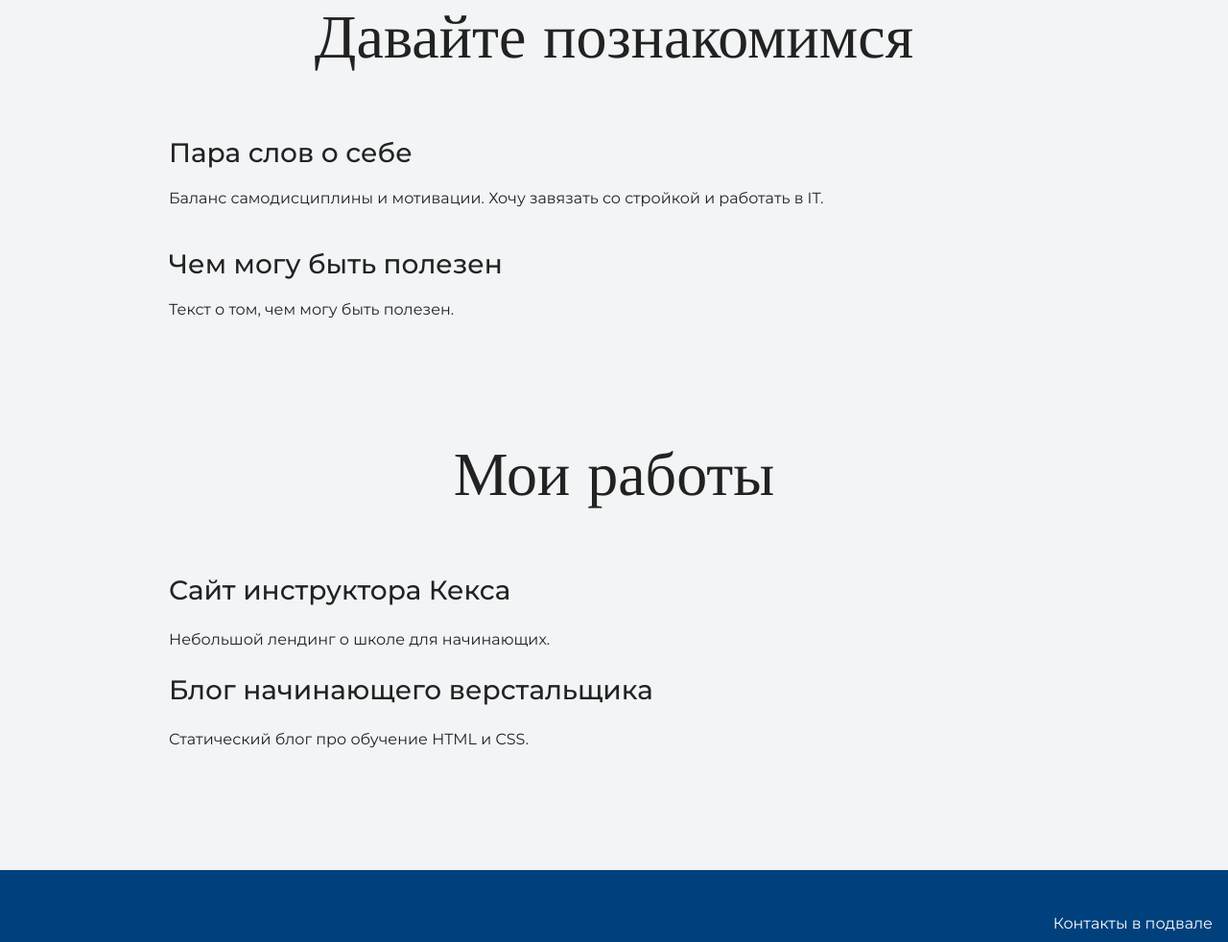
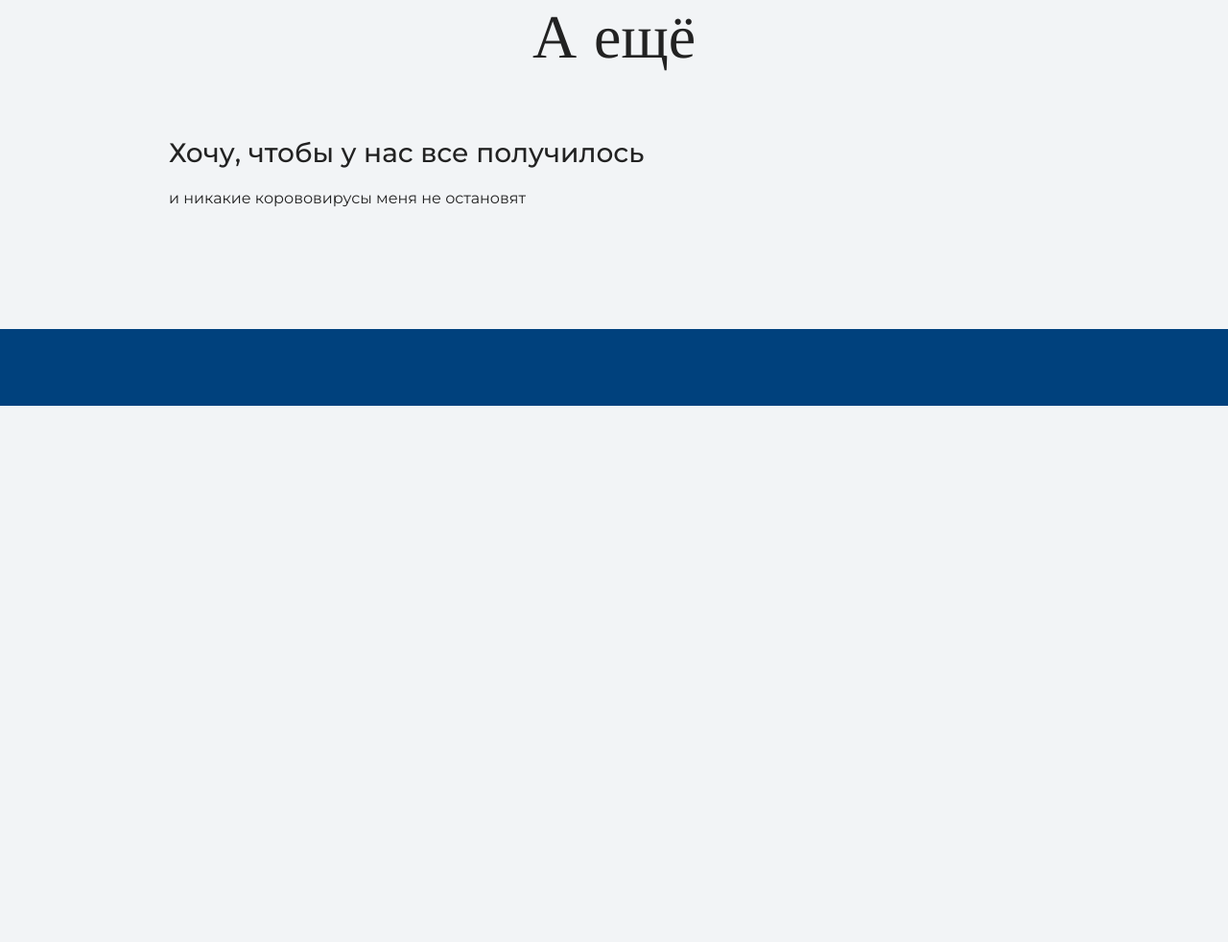
Before and after one commit to RomanUnaman/htmlacademy, a plain HTML site: page index.html in a window 1280 px wide. Shown: the part 1065-2047 px from the top of the page at 96% size. After the commit the page ends 1488 px from the top, so only its background shows below. Drawn offline with nearby package versions, Linux system fonts and the light colour scheme.

Commit message:
Add files via upload
for Lisa

```diff
--- a/index.html
+++ b/index.html
@@ -16,33 +16,20 @@
 
     <section class="hero-image">
     	<div class="container">
-      <h1 class="heading">Неопознанный Енот</h1>
-      <p>Junior верстальщик</p></div>
+      <h1 class="heading">Лиза, привет</h1>
+      <p>я снова хочу тебя видеть и слышать)</p></div>
     </section>
 
     <section class="intro">
     	<div class="container">
-      <h2 class="subheading">Давайте познакомимся</h2>
-      <h3>Пара слов о себе</h3>
-      <p>Баланс самодисциплины и мотивации. Хочу завязать со стройкой и работать в IT.</p>
-      <h3>Чем могу быть полезен</h3>
-      <p>Текст о том, чем могу быть полезен.</p></div>
+      <h2 class="subheading">А ещё</h2>
+      <h3>Хочу, чтобы у нас все получилось</h3>
+      <p>и никакие корововирусы меня не остановят</p>
+        </div>
     </section>
-
-    <section class="portfolio">
-    	<div class="container">
-      <h2 class="subheading">Мои работы</h2>
-
-      <h3>Сайт инструктора Кекса</h3>
-      <p>Небольшой лендинг о школе для начинающих.</p>
-
-      <h3>Блог начинающего верстальщика</h3>
-      <p>Статический блог про обучение HTML и CSS.</p></div>
-    </section>
-
     <footer class="page-footer">
     	<div class="container">
-      Контакты в подвале</div>
+      </div>
     </footer>
   </body>
 </html>
```
